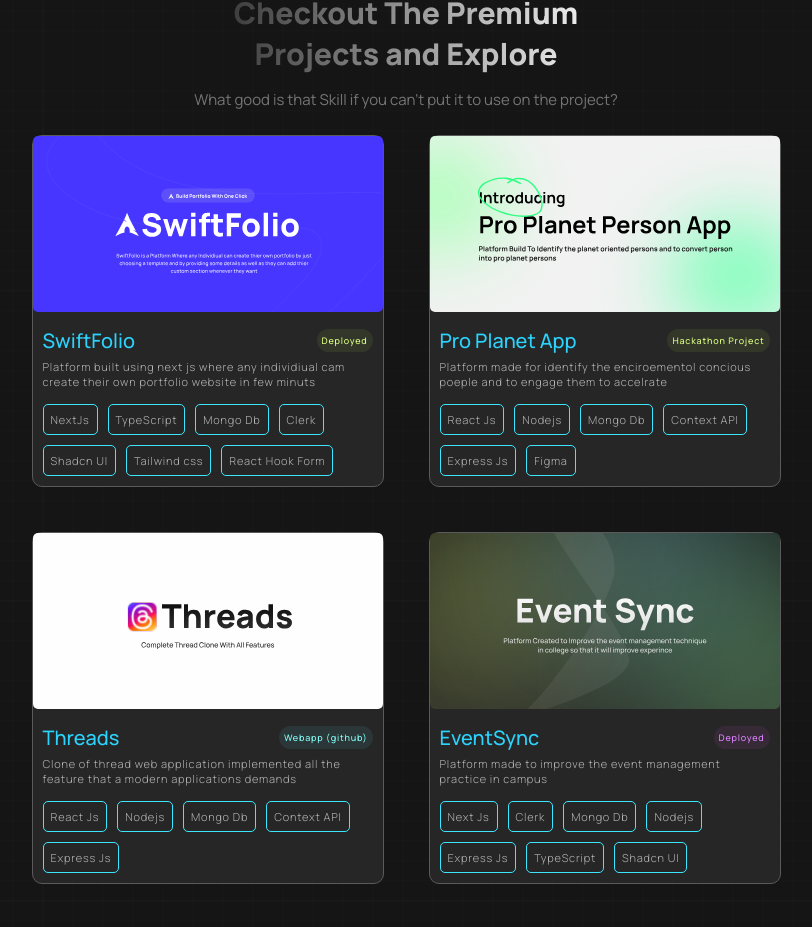
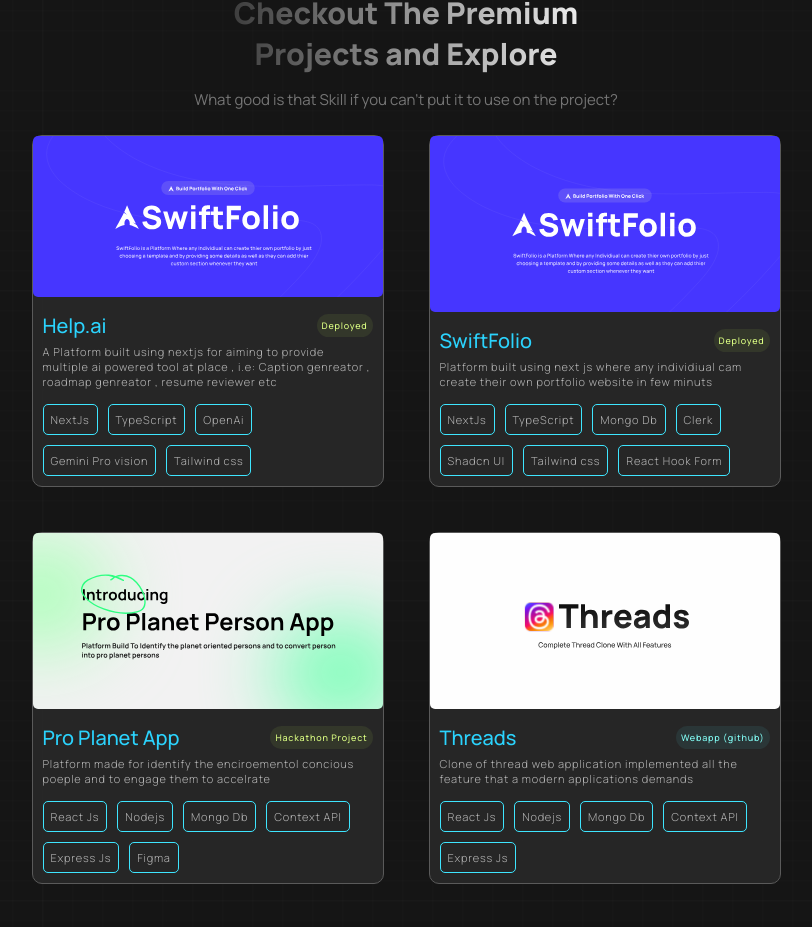
Before and after one commit to voiiddxx/nikhil.me, a React (Create React App) app: page / in a window 1280 px wide. Shown: the part 1352-2279 px from the top of the page, without its empty margins (234-1046 px from the left). Built offline with nearby package versions, Linux system fonts and the light colour scheme; a web font is replaced by a local one.

Commit message:
added new project -- thumbnail pending

```diff
--- a/src/View/projects/Project.jsx
+++ b/src/View/projects/Project.jsx
@@ -5,12 +5,42 @@
     <div className="project-main">
         <div className="project-box">
             <div className="project-text">
-
                 <h1>Checkout The Premium <br /> Projects and Explore</h1>
                 <p>What good is that Skill if you can't put it to use on the project?</p>
             </div>
             <div className="project-card">
               {/* Pro Planet Card */}
+            <a href="https://swiftfolio.vercel.app/">
+
+            <div className="p-card">
+                              <div className="p-image-swift"></div>
+                              <div className="p-text">
+                            <div className="head">
+                            <h1>Help.ai</h1>
+                            <p>Deployed</p>
+                            </div>
+                            <p>A Platform built using nextjs for aiming to provide multiple ai powered tool at place , i.e: Caption genreator , roadmap genreator , resume reviewer etc </p>
+                            <div className="tech">
+                              <div className="tech-box">
+                                <p>NextJs</p>
+                              </div>
+                              <div className="tech-box">
+                                <p>TypeScript</p>
+                              </div>
+                              <div className="tech-box">
+                                <p>OpenAi</p>
+                              </div>
+                              <div className="tech-box">
+                                <p>Gemini Pro vision</p>
+                              </div>
+                              <div className="tech-box">
+                                <p>Tailwind css</p>
+                              </div>
+
+                            </div>
+                            </div>
+                            </div>
+            </a>
             <a href="https://swiftfolio.vercel.app/">
 
             <div className="p-card">
@@ -47,6 +77,9 @@
                             </div>
                             </div>
             </a>
+
+
+            {/* pro planet card */}
             <a href="https://github.com/voiiddxx/Pro-planet">
 
             <div className="p-card">
```
